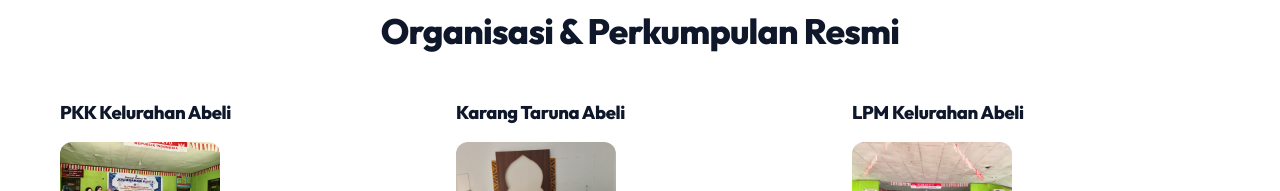
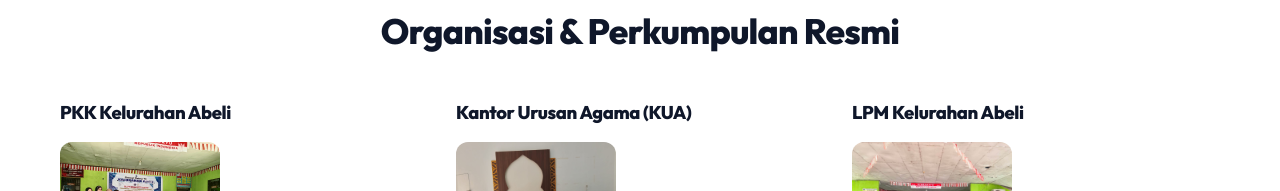
Before and after one commit to Rqq-al22/abeli-profile, a website: page index.html in a window 1280 px wide. Shown: the part 7914-8105 px from the top of the page. Drawn offline with nearby package versions, Linux system fonts and the light colour scheme; no server answers.

Commit message:
Update organization title in index.html

```diff
--- a/index.html
+++ b/index.html
@@ -643,7 +643,7 @@
                 </div>
 
                 <div class="card org-card-item animate-scroll">
-                    <h3 class="card-title">Karang Taruna Abeli</h3>
+                    <h3 class="card-title">Kantor Urusan Agama (KUA)</h3>
                     <div class="org-photos-container mt-3 mb-3">
                         <img src="images/kua.jpeg" alt="Kantor Urusan Agama (KUA)" class="org-photo"
                             style="border-radius:12px; height:120px; object-fit:cover;">
```
